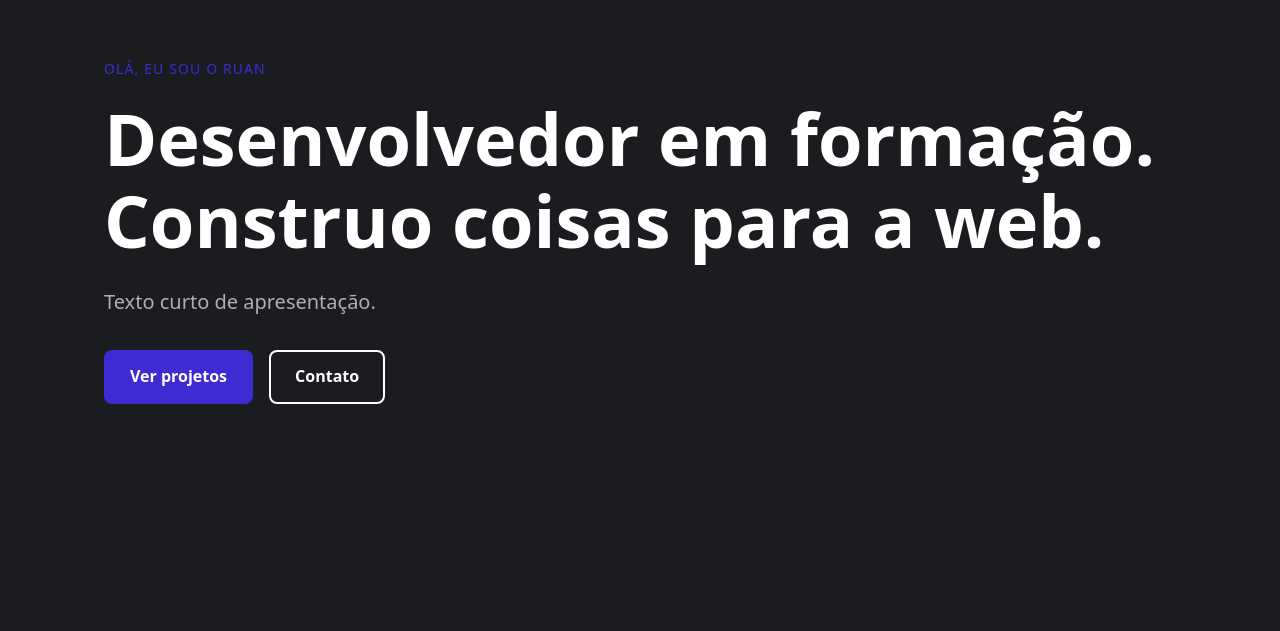
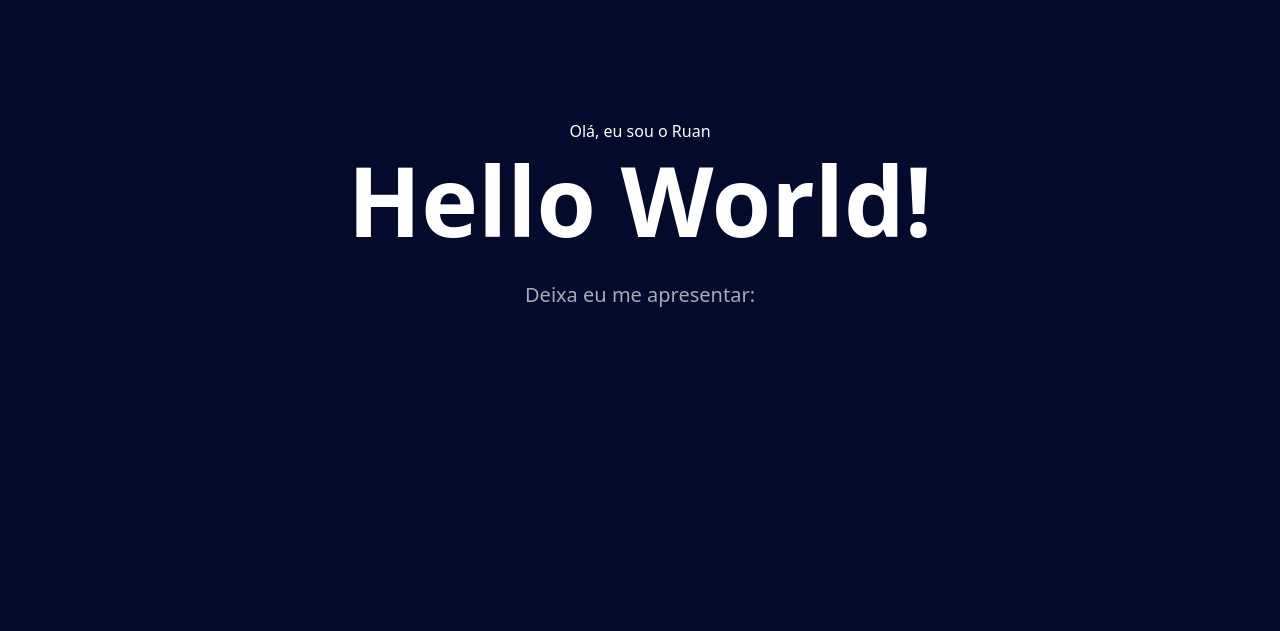
Before and after one commit to ruanllima/portfolio-rl, a plain HTML site: page index.html in a window 1280 px wide. Shown: the part 169-800 px from the top of the page. Drawn offline with Linux system fonts and the light colour scheme.

Commit message:
some changes, new colors

```diff
--- a/css/main.css
+++ b/css/main.css
@@ -4,10 +4,25 @@
 
 /* ---------- 1. TOKENS (a paleta vive aqui, em :root) ---------- */
 :root {
-  /* cores */
-  --primary: #1a1c1f;
-  --accent:  #3f2bd4;
-  --aux:     #ffffff;
+    /* Cores principais */
+  --primary: #030A2B;
+  --primary-dark: #05051F;
+  --primary-light: #0B103B;
+
+  /* Cores de destaque */
+  --accent: #5100E8;
+  --accent-light: #7135FF;
+  --accent-dark: #240078;
+
+  /* Cores complementares */
+  --blue: #1710E8;
+  --magenta: #D000A8;
+  --pink: #F00059;
+  --coral: #FF704C;
+
+  /* Neutros */
+  --aux: #FFFFFF;
+  --black: #000000;
 
   /* derivados (mudam sozinhos se a paleta mudar) */
   --line:       color-mix(in srgb, var(--aux) 10%, transparent);
@@ -67,10 +82,14 @@ h3 { font-size: var(--fs-lg); }
   max-width: var(--container);
   margin-inline: auto;
   padding-inline: var(--s-6);
+  justify-content: center;
+  align-items: center;
+  display: flex;
+  flex-direction: column;
 }
 
 .section {
-  min-height: 100vh;               /* cada seção ocupa a tela */
+  min-height: 100vh;
   display: flex;
   align-items: center;
   padding-block: var(--s-24);
@@ -78,6 +97,11 @@ h3 { font-size: var(--fs-lg); }
 }
 .section:first-of-type { border-top: 0; }
 
+/* ----------  CLASSES ---------- */
+
+.title {
+  font-size: 6rem;
+}
 /* ---------- 5. UTILITÁRIOS ---------- */
 
 /* cores (fundo + texto). Texto troca sozinho conforme o fundo. */
--- a/index.html
+++ b/index.html
@@ -11,13 +11,9 @@
   <!-- 1. HERO (primary) -->
   <section id="inicio" class="section bg-primary">
     <div class="container">
-      <p class="uppercase fs-sm c-accent mb-4">Olá, eu sou o Ruan</p>
-      <h1 class="mb-6">Desenvolvedor em formação.<br>Construo coisas para a web.</h1>
-      <p class="fs-lg c-muted mw-prose mb-8">Texto curto de apresentação.</p>
-      <div class="flex gap-4 wrap">
-        <a href="#projetos" class="btn btn-accent">Ver projetos</a>
-        <a href="#contato" class="btn btn-outline">Contato</a>
-      </div>
+      <p class="">Olá, eu sou o Ruan</p>
+      <h1 class="mb-6 title">Hello World!</h1>
+      <p class="fs-lg c-muted mw-prose mb-8">Deixa eu me apresentar: </p>
     </div>
   </section>
 
```
Also changed, not shown: media/background.png (added).
